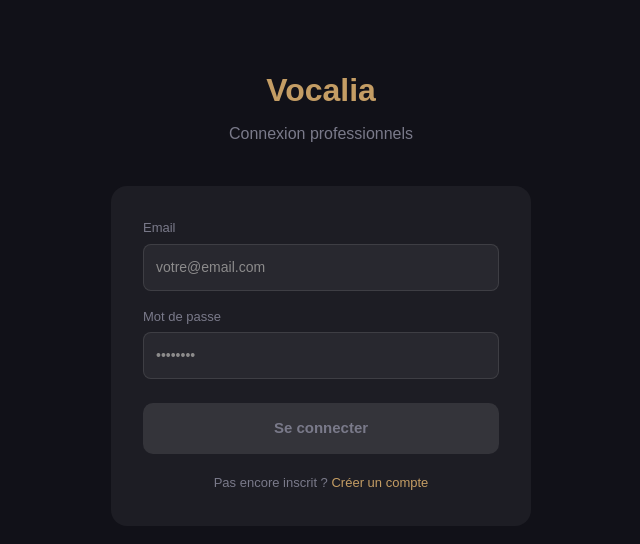
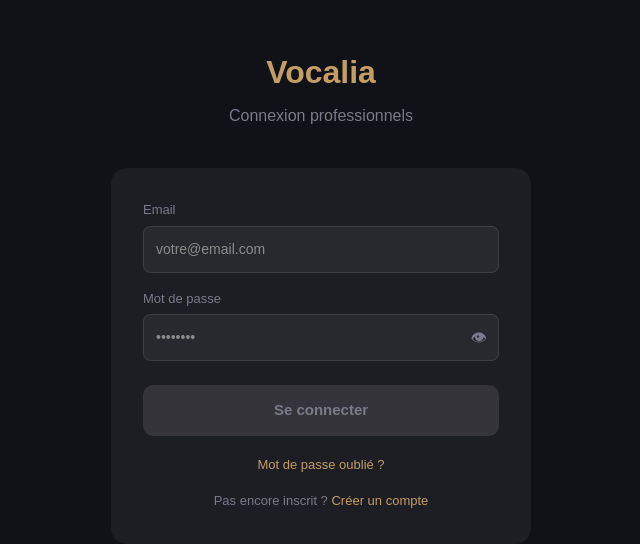
Before and after one commit to jaegerfabrice/vocalia, a Next.js app: page /login in a window 1280 px wide. Shown: the part 104-648 px from the top of the page, without its empty margins (319-959 px from the left). Built offline with nearby package versions, Linux system fonts and the light colour scheme; no server answers.

Commit message:
oeil password + forgot password login

```diff
--- a/app/login/page.tsx
+++ b/app/login/page.tsx
@@ -14,6 +14,7 @@ export default function LoginPage() {
   const [password, setPassword] = useState('')
   const [error, setError] = useState('')
   const [loading, setLoading] = useState(false)
+  const [showPassword, setShowPassword] = useState(false)
   const g = '#c49d64', sf = '#111118', mt = '#7a7a8a'
 
   const handleLogin = async () => {
@@ -42,13 +43,17 @@ export default function LoginPage() {
           </div>
           <div style={{ marginBottom: '24px' }}>
             <div style={{ color: mt, fontSize: '13px', marginBottom: '6px' }}>Mot de passe</div>
-            <input type="password" value={password} onChange={e => setPassword(e.target.value)} placeholder="••••••••" style={{ width: '100%', padding: '12px', borderRadius: '8px', border: '1px solid rgba(255,255,255,0.1)', background: 'rgba(255,255,255,0.05)', color: '#f0ede8', fontSize: '14px', boxSizing: 'border-box' }} />
+            <div style={{ position: 'relative' }}>
+              <input type={showPassword ? 'text' : 'password'} value={password} onChange={e => setPassword(e.target.value)} placeholder="••••••••" style={{ width: '100%', padding: '12px', paddingRight: '44px', borderRadius: '8px', border: '1px solid rgba(255,255,255,0.1)', background: 'rgba(255,255,255,0.05)', color: '#f0ede8', fontSize: '14px', boxSizing: 'border-box' }} />
+              <button type="button" onClick={() => setShowPassword(!showPassword)} style={{ position: 'absolute', right: '12px', top: '50%', transform: 'translateY(-50%)', background: 'none', border: 'none', cursor: 'pointer', color: '#7a7a8a', fontSize: '16px' }}>{showPassword ? '🙈' : '👁'}</button>
+            </div>
           </div>
           {error && <div style={{ color: '#ff4444', fontSize: '13px', marginBottom: '16px', textAlign: 'center' }}>{error}</div>}
           <button onClick={handleLogin} disabled={loading || !email || !password} style={{ width: '100%', padding: '14px', borderRadius: '10px', border: 'none', background: email && password ? g : 'rgba(255,255,255,0.1)', color: email && password ? sf : mt, fontWeight: 700, fontSize: '15px', cursor: 'pointer' }}>
             {loading ? 'Connexion...' : 'Se connecter'}
           </button>
           <div style={{ textAlign: 'center', marginTop: '16px' }}>
+            <div style={{ marginBottom: '12px' }}><a href='/forgot-password' style={{ color: g, fontSize: '13px', textDecoration: 'none' }}>Mot de passe oublié ?</a></div>
             <span style={{ color: mt, fontSize: '13px' }}>Pas encore inscrit ? </span>
             <a href="/signup" style={{ color: g, fontSize: '13px', textDecoration: 'none' }}>Créer un compte</a>
           </div>
```
